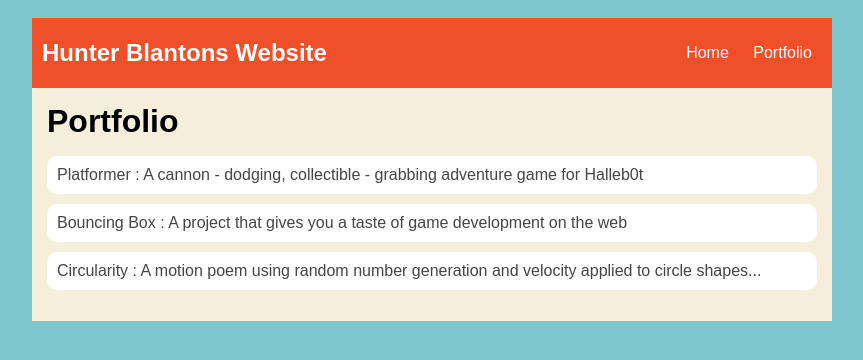
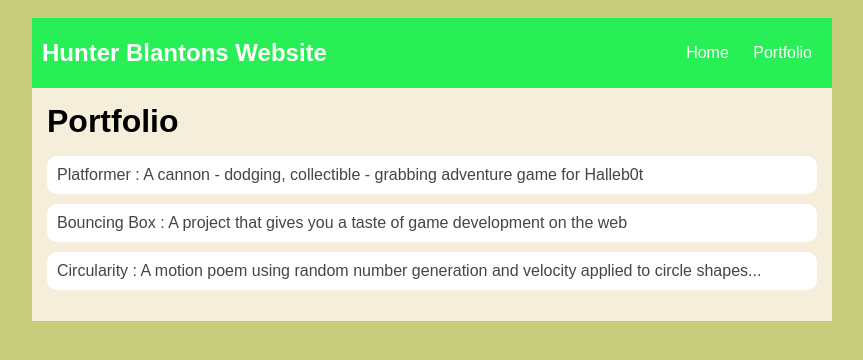
Before and after one commit to Hdb0115157/Hdb0115157.github.io, a plain HTML site: page portfolio.html in a window 1280 px wide. Shown: the whole page, without its empty margins (208-1071 px from the left). Drawn offline with Linux system fonts and the light colour scheme.

Commit message:
finished

```diff
--- a/portfolio.html
+++ b/portfolio.html
@@ -4,8 +4,8 @@
         <title> Hunter Blantons Website</title>
         <style type="text/css">
             body {
-                background: rgb(125, 198, 205);
-                color: rgb(45, 45, 45);
+                background: rgb(198, 205, 125);
+                color: rgb(176, 85, 85);
                 padding: 10px;
                 font-family: arial;
             }
@@ -21,7 +21,7 @@
 
             /* navigation menu */
             nav {
-                background: rgb(239, 80, 41);
+                background: rgb(41, 239, 87);
                 margin: 0 auto;
                 display: flex;
                 padding: 10px;
```
